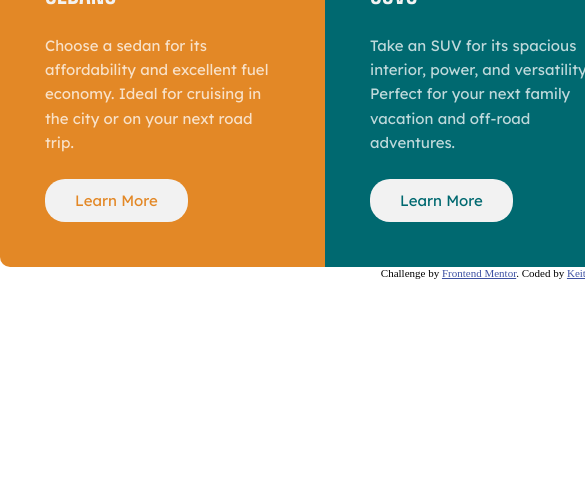
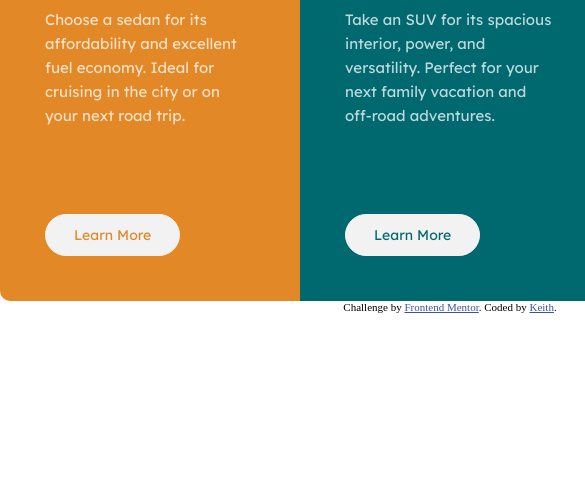
Before and after one commit to grizzle83/3-column-preview-card-component-main, a plain HTML site: page index.html in a window 390 px wide. Shown: the part 352-844 px from the top of the page, 585 px wide, since content can reach past the window. Drawn offline with Linux system fonts and the light colour scheme.

Commit message:
responsive-updates

```diff
--- a/index.html
+++ b/index.html
@@ -40,7 +40,7 @@
             Ideal for cruising in the city or on your next road trip.
           </p>
           <a href="#" target="_blank"
-            ><button class="btn-sedans">Learn More</button></a
+            ><button class="btn btn-sedans">Learn More</button></a
           >
         </section>
 
@@ -61,7 +61,7 @@
             Perfect for your next family vacation and off-road adventures.
           </p>
           <a href="#" target="_blank"
-            ><button class="btn-suvs">Learn More</button></a
+            ><button class="btn btn-suvs">Learn More</button></a
           >
         </section>
 
@@ -83,7 +83,7 @@
             enhanced comfort of a luxury rental and arrive in style.
           </p>
           <a href="#" target="_blank"
-            ><button class="btn-luxury">Learn More</button></a
+            ><button class="btn btn-luxury">Learn More</button></a
           >
         </section>
         <footer>
--- a/style.css
+++ b/style.css
@@ -9,7 +9,7 @@ h2 {
   font-family: "Big Shoulders Display", sans-serif;
   font-weight: 700;
   text-transform: uppercase;
-  font-size: 1.8rem;
+  font-size: 2.2rem;
   color: hsl(0, 0%, 95%);
   margin-top: 26px;
   margin-bottom: 24px;
@@ -26,7 +26,7 @@ p {
 
 body {
   min-height: 100vh;
-  min-width: 100vw;
+  width: 100%;
   display: grid;
   align-items: center;
   justify-items: center;
@@ -62,10 +62,11 @@ button {
   padding: 0.8em 2em;
   background-color: hsl(0, 0%, 95%);
   border: none;
-  border-radius: 20px;
-  font-size: 0.938rem;
+  border-radius: 25px;
+  font-size: 0.875rem;
   font-weight: 400;
   font-family: "Lexend Deca", sans-serif;
+  border: 1px solid hsl(0, 0%, 95%);
 }
 
 .btn-sedans {
@@ -80,6 +81,16 @@ button {
   color: hsl(179, 100%, 13%);
 }
 
+.btn:hover {
+  cursor: pointer;
+}
+
+button:active {
+  background-color: transparent;
+  color: hsl(0, 0%, 95%);
+  border: 1px solid hsl(0, 0%, 95%);
+}
+
 .attribution {
   font-size: 11px;
   text-align: center;
@@ -90,7 +101,7 @@ button {
 
 @media (min-width: 375px) {
   .container {
-    grid-template-columns: repeat(3, 325px);
+    grid-template-columns: repeat(3, 300px);
     grid-template-rows: repeat (2, 1fr);
   }
 
@@ -102,6 +113,10 @@ button {
     border-radius: 0 10px 10px 0;
   }
 
+  p {
+    margin-bottom: 86px;
+  }
+
   footer {
     grid-column: 2 / 3;
   }
```
